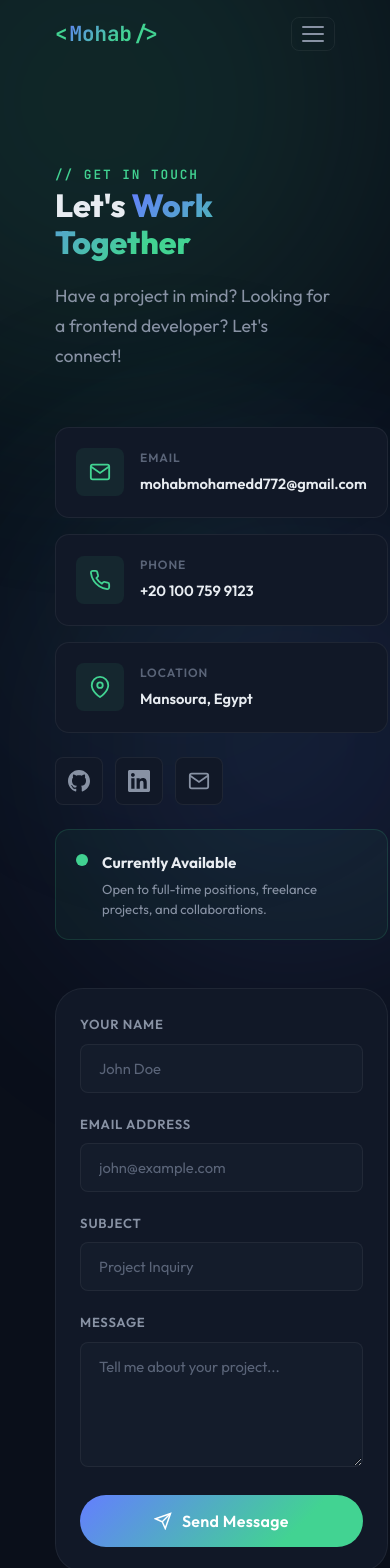
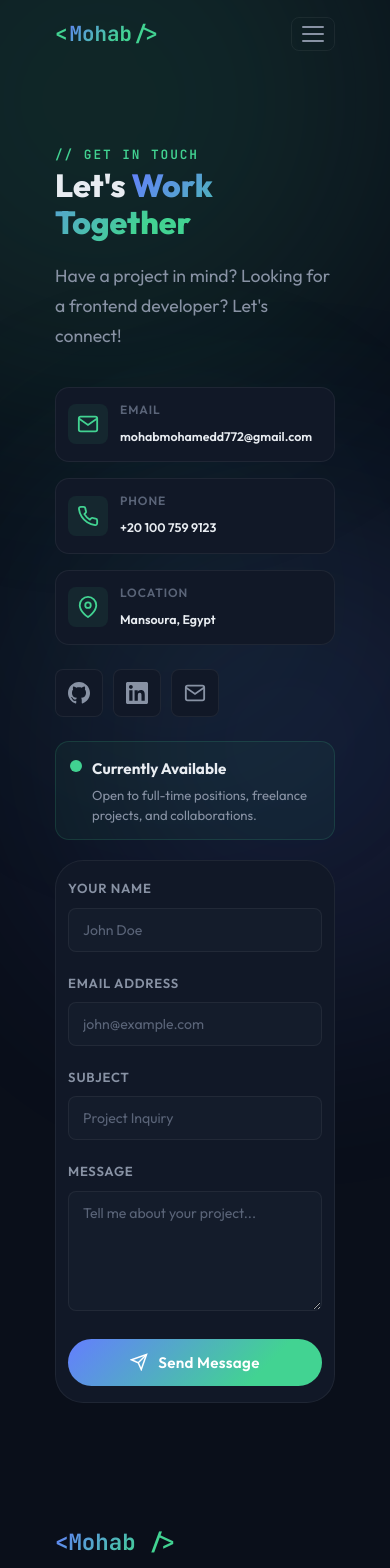
Before and after one commit to MohabMohamed72/CVportofolio, a Nuxt app: page /contact in a window 390 px wide. Shown: the top 1568 px of the page. Built offline with nearby package versions, Linux system fonts and the light colour scheme.

Commit message:
fix responsive in small screens

```diff
--- a/pages/contact.vue
+++ b/pages/contact.vue
@@ -287,7 +287,63 @@ const contactItems = [
 }
 
 @media (max-width: 768px) {
-  .contact-grid { grid-template-columns: 1fr; }
-  .contact-form-wrapper { padding: 24px; }
+  .page-contact { padding-top: 80px; }
+
+  .contact-grid {
+    grid-template-columns: 1fr;
+    gap: 28px;
+    margin-top: 36px;
+  }
+
+  .contact-form-wrapper {
+    padding: 20px 16px;
+  }
+
+  .info-card {
+    padding: 14px 16px;
+    gap: 12px;
+  }
+
+  .info-icon {
+    width: 40px;
+    height: 40px;
+    flex-shrink: 0;
+  }
+
+  .info-value {
+    font-size: 0.82rem;
+    word-break: break-all;
+  }
+
+  .social-links {
+    flex-wrap: wrap;
+    gap: 10px;
+  }
+
+  .availability-card {
+    padding: 14px;
+    gap: 10px;
+  }
+
+  .form-group input,
+  .form-group textarea {
+    padding: 12px 14px;
+    font-size: 0.88rem;
+  }
+
+  .submit-btn {
+    padding: 14px;
+    font-size: 0.95rem;
+  }
+}
+
+@media (max-width: 480px) {
+  .contact-grid { gap: 20px; }
+
+  .contact-form-wrapper { padding: 16px 12px; }
+
+  .info-card { padding: 12px; }
+
+  .info-value { font-size: 0.78rem; }
 }
 </style>
```
Also changed, not shown: composables/usePortfolioData.ts (+242 -174 lines).
